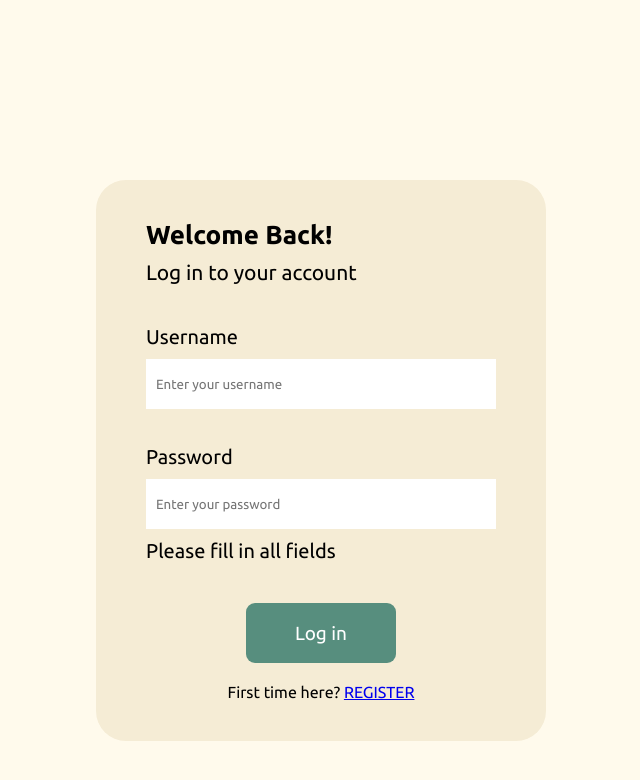
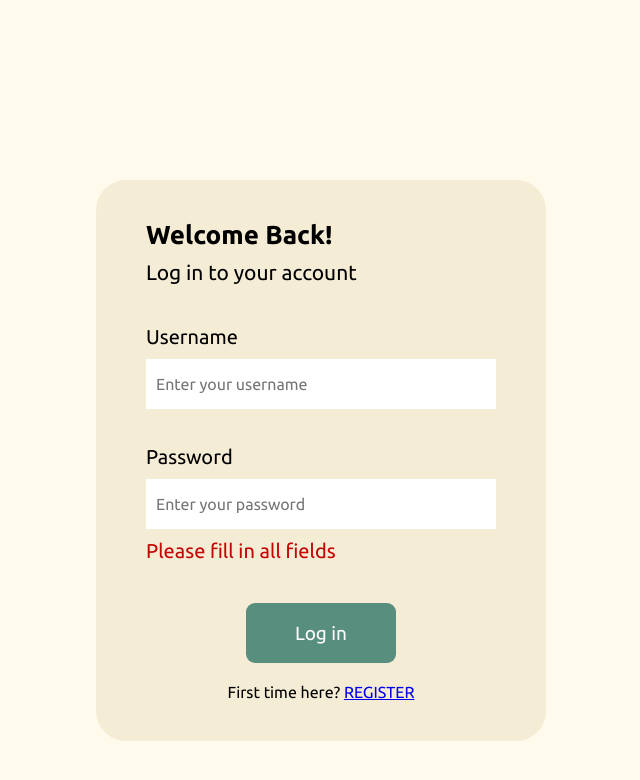
Before and after one commit to Wilsve/productivity-assistant-app, a website: page pages/Login/login.html in a window 1280 px wide. Both pictures are taken after a click on the button "Log in". Shown: the whole page, without its empty margins (319-959 px from the left). Drawn offline with Linux system fonts and the light colour scheme.

Commit message:
bug fixes

```diff
--- a/pages/Login/login.css
+++ b/pages/Login/login.css
@@ -36,6 +36,9 @@ body {
     flex-direction: column;
     gap: 10px;
 }
+.error-message{
+    color: rgb(197, 4, 4);
+}
 
 .btn-container {
     display: flex;
@@ -50,6 +53,7 @@ input {
     padding: 10px 10px;
     border: none;
     height: 30px;
+    font-size: 16px;
 }
 
 
--- a/pages/Login/login.js
+++ b/pages/Login/login.js
@@ -1,25 +1,37 @@
-const errorMessages = ['Password must contain atleast 5 letters', 'Password must contain atleast one uppercase letter', 'Password must contain atleast one number', 'Please fill in all fields']
+const errorMessages = [
+    'Password must contain at least 5 letters',
+    'Invalid username or password',
+    'Password must contain at least one number',
+    'Please fill in all fields'
+];
 
 const login = () => {
-    let username = document.querySelector('.username').value
-    let password = document.querySelector('.password').value
-    let errorText = document.querySelector('.error-message')
-    let userPassword = localStorage.getItem(username)
+    let username = document.querySelector('.username').value.trim();
+    let password = document.querySelector('.password').value.trim();
+    let errorText = document.querySelector('.error-message');
 
-    if(username === "" || password === "" ){
-        errorText.innerHTML = errorMessages[3]
+    if (username === "" || password === "") {
+        errorText.innerHTML = errorMessages[3];
         return;
     }
-    // checks if passwords match
-    if(userPassword === password){
-        localStorage.setItem('loggedInUser', username)
-        window.location.href = '../Homepage/homepage.html'
-    }else{
-        errorText.innerHTML = 'Invalid username or password'
-        return
+
+    let userData = localStorage.getItem(`user_${username}`);
+    if (!userData) {
+        errorText.innerHTML = errorMessages[1];
+        return;
     }
+    // parse data
+    userData = JSON.parse(userData);
+    let storedPassword = userData.password;
 
-}
+    // check if passwords match
+    if (storedPassword === password) {
+        localStorage.setItem('loggedInUser', username);
+        window.location.href = '../Homepage/homepage.html';
+    } else {
+        errorText.innerHTML = "Invalid username or password";
+    }
+};
 
-const loginButton = document.querySelector('.login-btn')
+const loginButton = document.querySelector('.login-btn');
 loginButton.addEventListener('click', login);
```
